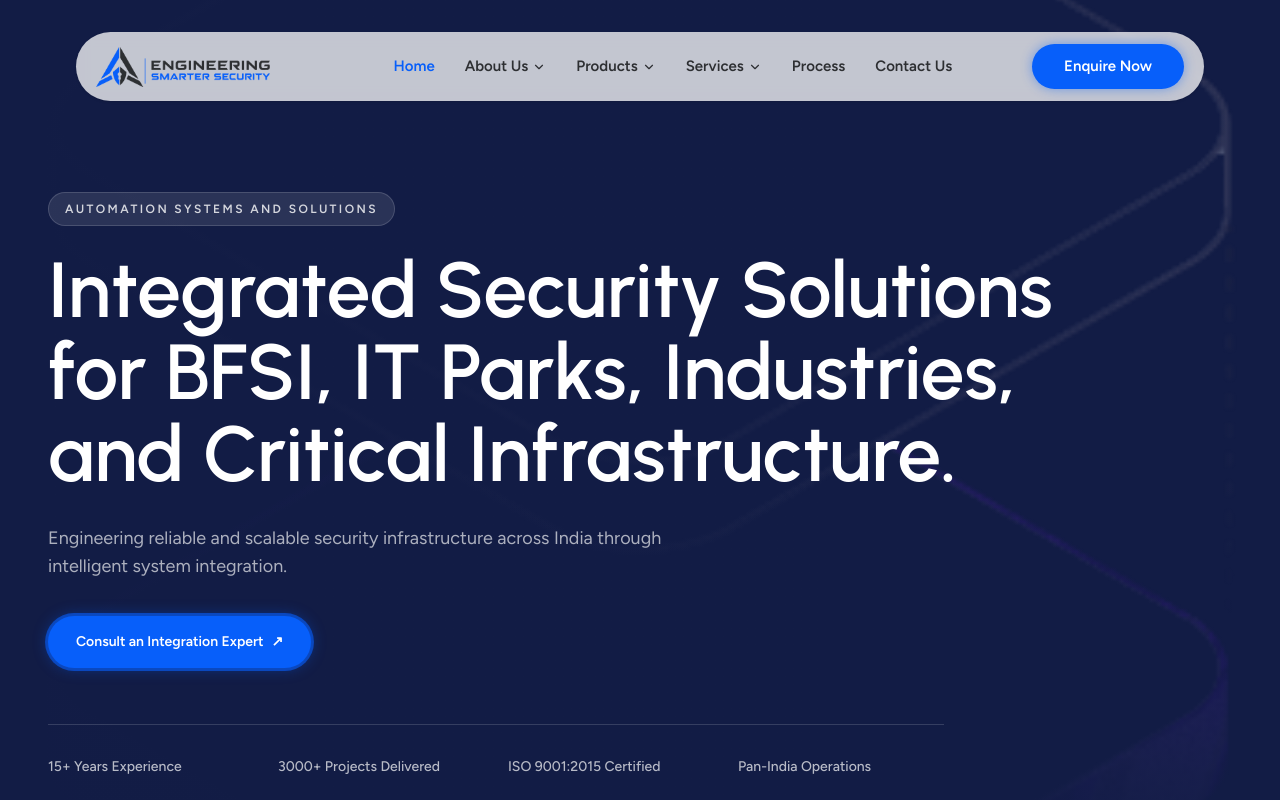
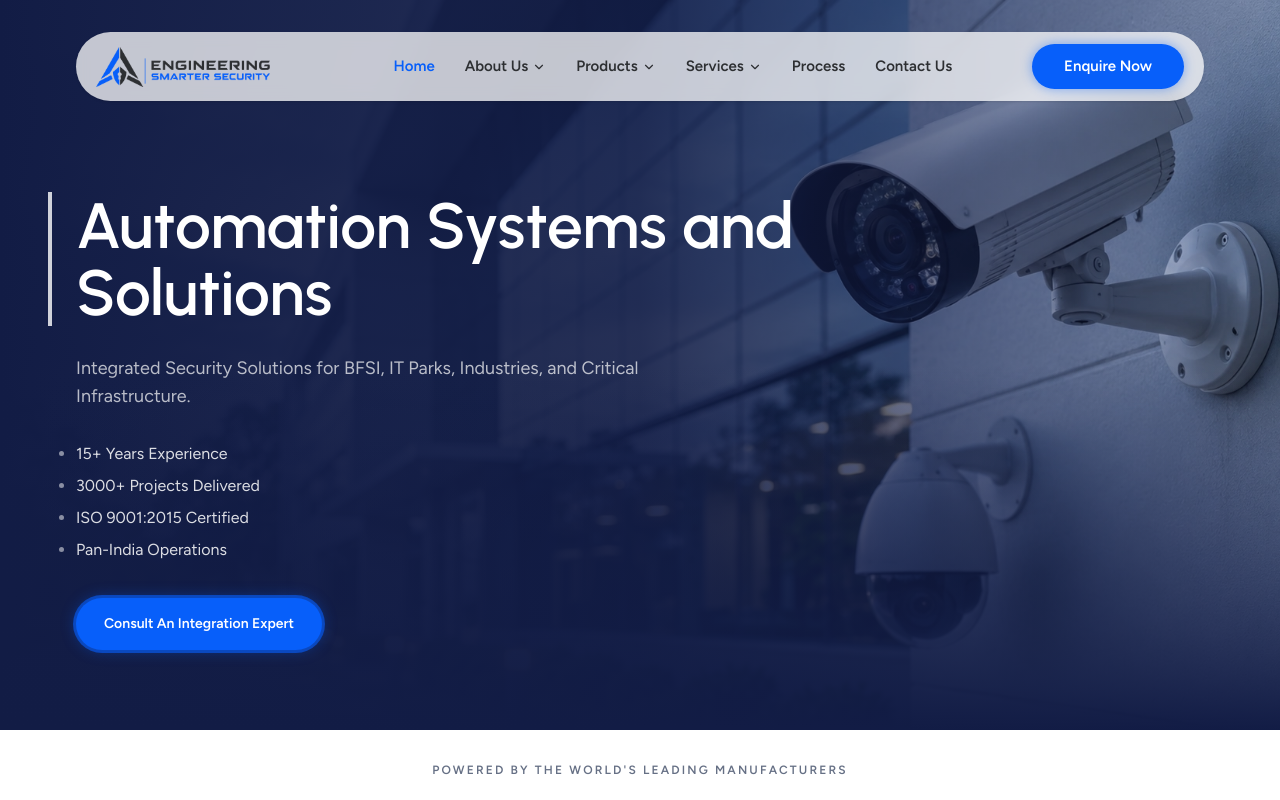
Before and after one commit to Auro-Creative-Studio/assipl-reactjs, a React (Vite) app: page / in a window 1280 px wide. Shown: the top 800 px of the page. Built offline with nearby package versions, Linux system fonts and the light colour scheme.

Commit message:
feat: add Privacy Policy and Terms and Conditions routes; update Footer links to use React Router

```diff
--- a/src/App.jsx
+++ b/src/App.jsx
@@ -7,9 +7,11 @@ import Csr from './pages/Csr'
 import Contact from './pages/Contact'
 import Home from './pages/Home'
 import Process from './pages/Process'
+import PrivacyPolicy from './pages/PrivacyPolicy'
 import Services from './pages/Services'
 import SingleProduct from './pages/SingleProduct'
 import SingleService from './pages/SingleService'
+import TermsConditions from './pages/TermsConditions'
 import './App.css'
 
 function App() {
@@ -27,6 +29,8 @@ function App() {
         <Route path="/services" element={<Services />} />
         <Route path="/career" element={<Career />} />
         <Route path="/csr" element={<Csr />} />
+        <Route path="/privacy-policy" element={<PrivacyPolicy />} />
+        <Route path="/terms-and-conditions" element={<TermsConditions />} />
         <Route path="/products/video-surveillance" element={<SingleProduct />} />
         <Route path="/services/operational-continuity-maintenance" element={<SingleService />} />
       </Routes>
--- a/src/components/Footer.jsx
+++ b/src/components/Footer.jsx
@@ -1,7 +1,16 @@
+import { Link } from 'react-router-dom'
 import logo from '../assets/products/video-surveillance-6.png'
 
 function Footer() {
-  const quickLinks = ['Home', 'About Us', 'Services', 'Blogs', 'Contact Us', 'Privacy Policy', 'Terms and Conditions']
+  const quickLinks = [
+    { label: 'Home', to: '/' },
+    { label: 'About Us' },
+    { label: 'Services', to: '/services' },
+    { label: 'Blogs' },
+    { label: 'Contact Us' },
+    { label: 'Privacy Policy', to: '/privacy-policy' },
+    { label: 'Terms and Conditions', to: '/terms-and-conditions' },
+  ]
   const products = [
     'Video Surveillance',
     'Access Control',
@@ -25,10 +34,16 @@ function Footer() {
           <h3 className="mb-5 text-xl font-semibold text-white">Quick Links</h3>
           <ul className="space-y-3 text-[15px] text-white/75">
             {quickLinks.map((link) => (
-              <li key={link}>
-                <a href="#" className="transition hover:text-white">
-                  {link}
-                </a>
+              <li key={link.label}>
+                {link.to ? (
+                  <Link to={link.to} className="transition hover:text-white">
+                    {link.label}
+                  </Link>
+                ) : (
+                  <a href="#" className="transition hover:text-white">
+                    {link.label}
+                  </a>
+                )}
               </li>
             ))}
           </ul>
--- a/src/components/HeroSection.jsx
+++ b/src/components/HeroSection.jsx
@@ -1,20 +1,21 @@
-import heroImage from '../assets/hero.png'
+import heroImage from '../assets/products/video-surveillance-1.webp'
 
 const stats = ['15+ Years Experience', '3000+ Projects Delivered', 'ISO 9001:2015 Certified', 'Pan-India Operations']
 
 function HeroSection() {
   return (
     <section id="home" className="relative min-h-[680px] overflow-hidden bg-secondary pt-28 text-white">
-      <img src={heroImage} alt="Security systems in operation" className="absolute inset-0 h-full w-full object-cover opacity-35" />
+      <img src={heroImage} alt="Security systems in operation" className="absolute inset-0 h-full w-full object-cover" />
       <div className="absolute inset-0 bg-gradient-to-r from-secondary via-secondary/90 to-secondary/20" />
       <div className="absolute inset-0 bg-gradient-to-t from-secondary via-transparent to-transparent" />
       <div className="relative mx-auto flex min-h-[590px] max-w-[1440px] items-center px-5 py-20 sm:px-8 lg:px-12">
-        <div className="max-w-5xl">
-          <p className="mb-6 inline-flex rounded-full border border-white/15 bg-white/10 px-4 py-2 text-xs font-semibold uppercase tracking-[0.2em] text-white/80">Automation Systems and Solutions</p>
-          <h1 className="max-w-5xl text-4xl font-bold leading-[1.05] !text-white sm:text-5xl md:text-6xl lg:text-[78px]">Integrated Security Solutions for BFSI, IT Parks, Industries, and Critical Infrastructure.</h1>
-          <p className="mt-7 max-w-2xl text-base leading-7 text-white/65 sm:text-lg">Engineering reliable and scalable security infrastructure across India through intelligent system integration.</p>
-          <a id="glow" href="#contact" className="mt-9 inline-flex items-center rounded-full bg-primary px-7 py-4 text-sm font-semibold text-white transition hover:-translate-y-1">Consult an Integration Expert <span className="ml-2">↗</span></a>
-          <div className="mt-14 grid max-w-4xl grid-cols-2 gap-6 border-t border-white/15 pt-8 sm:grid-cols-4">{stats.map((stat) => <div key={stat} className="text-sm font-medium leading-5 text-white/70">{stat}</div>)}</div>
+        <div className="max-w-3xl">
+          <h1 className="border-l-4 border-white/80 pl-6 text-4xl font-bold leading-[1.1] !text-white sm:text-5xl md:text-6xl lg:text-[64px]">Automation Systems and Solutions</h1>
+          <p className="mt-7 max-w-2xl pl-7 text-base leading-7 text-white/70 sm:text-lg">Integrated Security Solutions for BFSI, IT Parks, Industries, and Critical Infrastructure.</p>
+          <ul className="mt-8 list-disc space-y-2 pl-7 marker:text-white/50 text-sm text-white/85 sm:text-base">
+            {stats.map((stat) => <li key={stat}>{stat}</li>)}
+          </ul>
+          <a id="glow" href="#contact" className="mt-9 ml-7 inline-flex items-center rounded-full bg-primary px-7 py-4 text-sm font-semibold text-white transition hover:-translate-y-1">Consult An Integration Expert</a>
         </div>
       </div>
     </section>
```
